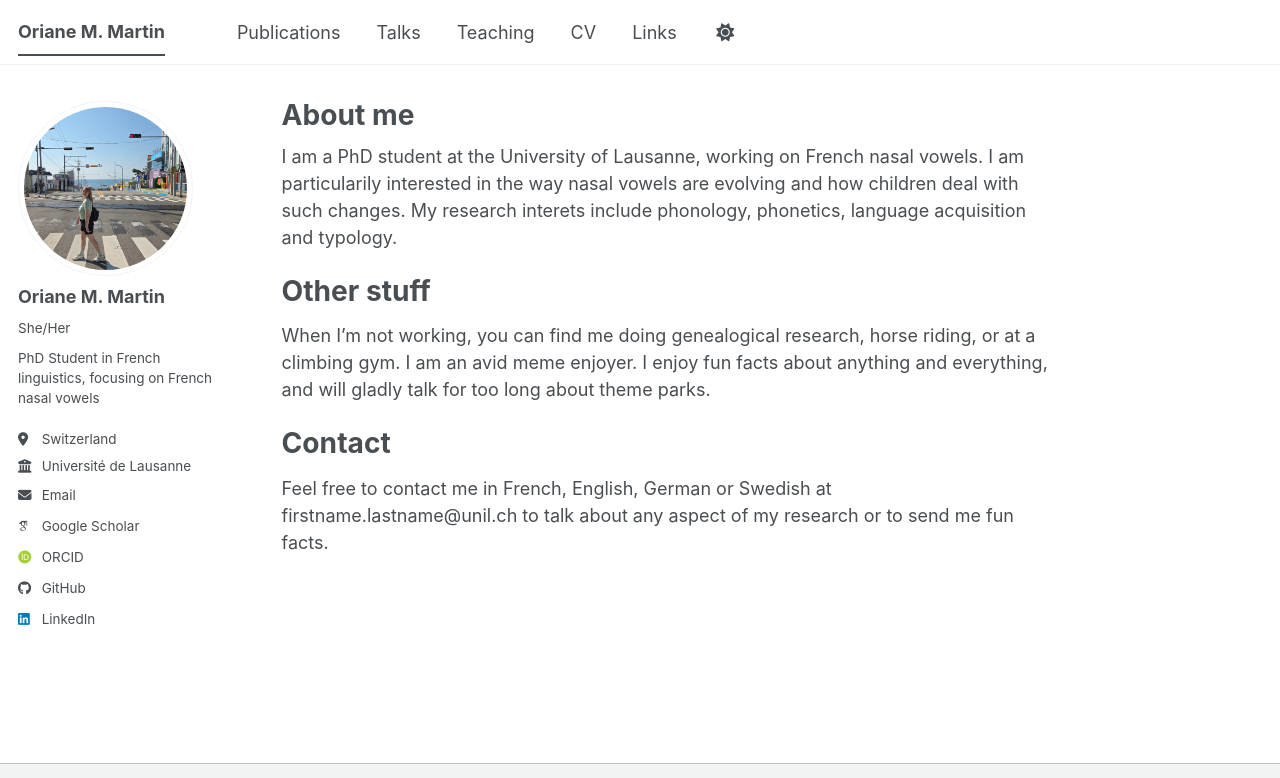
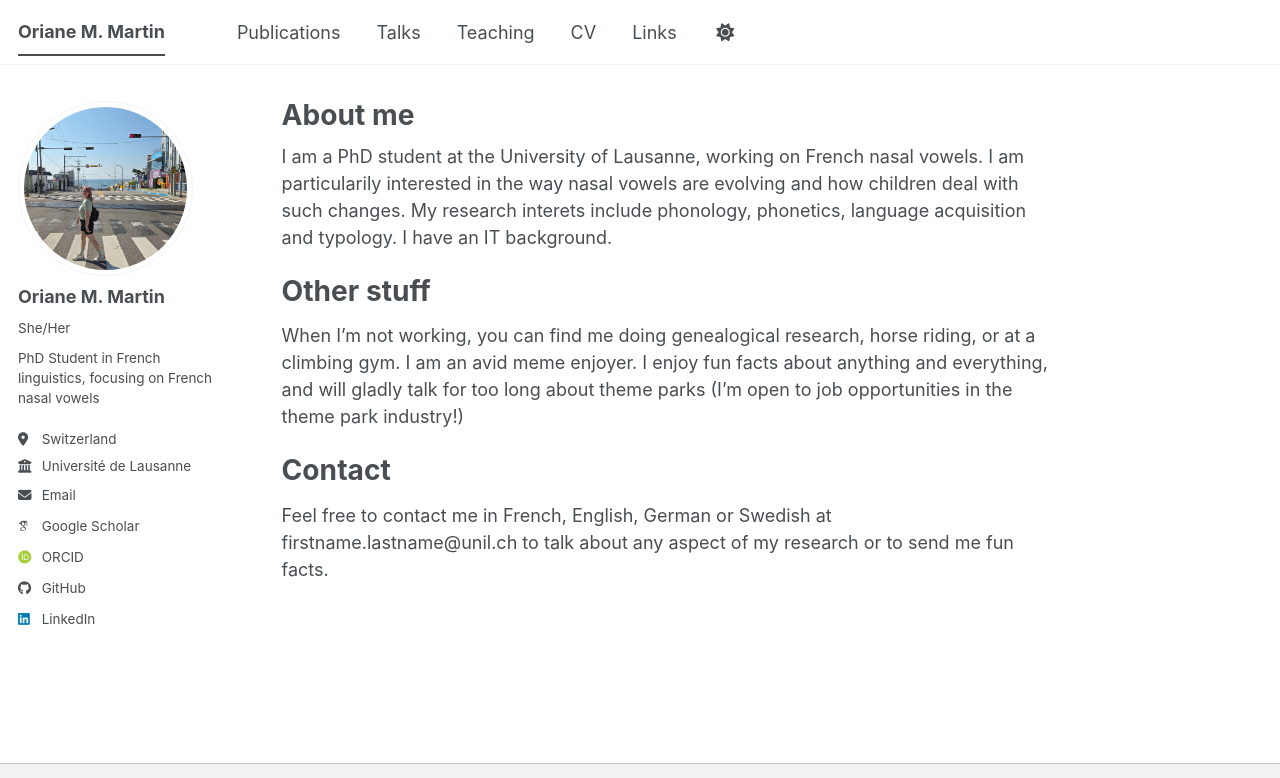
Before and after one commit to orianemartin/orianemartin, a Jekyll site: the page built from _pages/about.md, in a window 1280 px wide, cut to the strip 0-778 px from the top of the page. Built offline with Jekyll 4.4.1, drawn with Linux system fonts in a browser that asks for light colours; some web fonts are replaced; a script bundle is joined from its source files by our own code; library files that are not in the unit come from our copies.

Commit message:
Update about.md

```diff
--- a/_pages/about.md
+++ b/_pages/about.md
@@ -7,12 +7,11 @@ redirect_from:
   - /about.html
 ---
 
-I am a PhD student at the University of Lausanne, working on French nasal vowels. I am particularily interested in the way nasal vowels are evolving and how children deal with such changes. My research interets include phonology, phonetics, language acquisition and typology.
+I am a PhD student at the University of Lausanne, working on French nasal vowels. I am particularily interested in the way nasal vowels are evolving and how children deal with such changes. My research interets include phonology, phonetics, language acquisition and typology. I have an IT background.
 
 Other stuff
 ======
-When I'm not working, you can find me doing genealogical research, horse riding, or at a climbing gym. I am an avid meme enjoyer. I enjoy fun facts about anything and everything, and will gladly talk for too long about theme parks.
-
+When I'm not working, you can find me doing genealogical research, horse riding, or at a climbing gym. I am an avid meme enjoyer. I enjoy fun facts about anything and everything, and will gladly talk for too long about theme parks (I'm open to job opportunities in the theme park industry!)
 
 Contact
 ======
```
